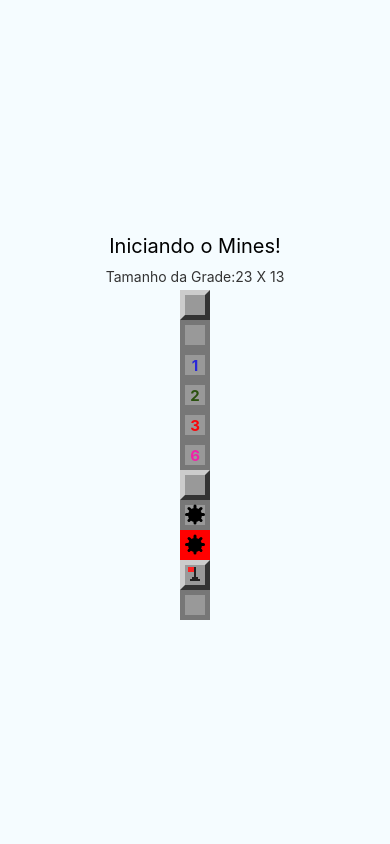
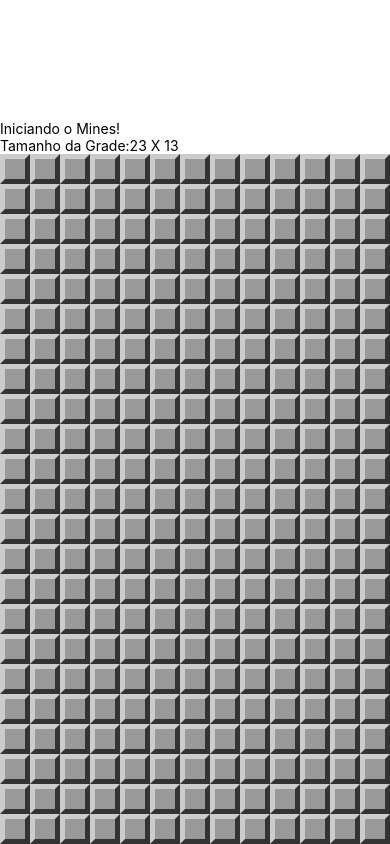
Before and after one commit to adilson-utiama/react-native-fundamentos, a React Native app in the folder mines/: screen / in a window 390 px wide. Built offline with nearby package versions, Linux system fonts and the light colour scheme.

Commit message:
Implementando a logica do jogo

```diff
--- a/mines/App.js
+++ b/mines/App.js
@@ -2,9 +2,32 @@
 import {StyleSheet, Text, View} from 'react-native';
 
 import params from './src/params'
-import Field from './src/components/Field'
+import MineField from './src/components/MineField'
+import {
+  createMinedBoard
+} from './src/functions'
 
 export default class App extends Component {
+
+  constructor(props) {
+    super(props)
+    this.state = this.createState()
+  }
+
+  minesAmount = () => {
+    const cols = params.getColumnsAmount()
+    const rows = params.getRowsAmount()
+    return Math.ceil(cols * rows * params.difficultLevel)
+  }
+
+  createState = () => {
+    const cols = params.getColumnsAmount()
+    const rows = params.getRowsAmount()
+    return {
+      board: createMinedBoard(rows, cols, this.minesAmount()),
+    }
+  }
+
   render() {
     return (
       <View style={styles.container}>
@@ -12,18 +35,9 @@
         <Text style={styles.instructions}>Tamanho da Grade:
             { params.getRowsAmount() } X { params.getColumnsAmount() }
         </Text>
-        <Field />
-        <Field opened />
-        <Field opened nearMines={1} />
-        <Field opened nearMines={2} />
-        <Field opened nearMines={3} />
-        <Field opened nearMines={6} />
-        <Field mined />
-        <Field mined opened />
-        <Field mined opened exploded />
-        <Field flagged />
-        <Field flagged opened />
-
+        <View style={styles.board}>
+          <MineField board={ this.state.board } />
+        </View>
       </View>
     );
   }
@@ -32,18 +46,10 @@
 const styles = StyleSheet.create({
   container: {
     flex: 1,
-    justifyContent: 'center',
+    justifyContent: 'flex-end'
+  },
+  board: {
     alignItems: 'center',
-    backgroundColor: '#F5FCFF',
-  },
-  welcome: {
-    fontSize: 20,
-    textAlign: 'center',
-    margin: 10,
-  },
-  instructions: {
-    textAlign: 'center',
-    color: '#333333',
-    marginBottom: 5,
-  },
+    backgroundColor: '#AAA'
+  }
 });
--- /dev/null
+++ b/mines/src/components/MineField.js
@@ -0,0 +1,20 @@
+import React from 'react'
+import { View, StyleSheet } from 'react-native'
+import Field from './Field'
+
+export default props => {
+    const rows = props.board.map((row, r) => {
+        const columns = row.map((field, c) => {
+            return <Field { ...field } key={ c } />
+        })
+        return <View key={ r } style={ { flexDirection: 'row' } } >{ columns }</View>
+    })
+    return <View style={ styles.container }>{ rows }</View>
+
+}
+
+const styles = StyleSheet.create({
+    container: {
+        backgroundColor: '#EEE',
+    }
+})
--- a/mines/src/functions.js
+++ b/mines/src/functions.js
@@ -16,8 +16,8 @@
 }
 
 //Espalha as minas aleatoriamente
-const speradMines = (board, minesAmount) => {
-    const rows = board.length,
+const spreadMines = (board, minesAmount) => {
+    const rows = board.length
     const columns = board[0].length
     let minesPlanted = 0
 
@@ -35,8 +35,81 @@
 //Cria  tabuleiros com as minas plantadas
 const createMinedBoard = (rows, columns, minesAmount) => {
     const board = createBoard(rows, columns)
-    speradMines(board, minesAmount)
+    spreadMines(board, minesAmount)
     return board
 }
 
-export { createMinedBoard }
+//Clona o tabuleiro
+const cloneboard = board => {
+    return board.map(rows => {
+        return rows.map(field => {
+            return { ...field }
+        })
+    })
+}
+
+//Verifica as linhas e colunas ao redor do campo
+const getNeighbors = (board, row, column) => {
+    const neighbors = []
+    const rows = [row - 1, roww, row + 1]
+    const columns = [column - 1, column, column + 1]
+    rows.forEach(r => {
+        columns.forEach(c => {
+            const different = r !== row || c !== column
+            const validRow = r >= 0 && board.length
+            const validColumn = c >= 0 && board[0].length
+            if(different && validRow && validColumn) {
+                neighbors.push(board[r][c])
+            }
+        })
+    })
+    return neighbors
+}
+
+//Verifica se os campos vizinhos são seguros
+const safeNeighborhood = (board, row, column) => {
+    const safes = (result, neighbor) => result && !neighbor.mined
+    return getNeighbors(board, row, column).reduce(safes, true)
+}
+
+//Abre o field e verifica os campos vizinhos
+const openField = (board, row, column) => {
+    const field = board[row][column]
+    if (!field.opened) {
+        field.opened = true
+        if (field.mined) {
+            field.exploded  = true
+        } else if (safeNeighborhood(board, row, column)) {
+            getNeighbors(board, row, column)
+                .forEach(n => openField(board, n.row, n.column))
+        } else {
+            const neighbors = getNeighbors(board, row, column)
+            field.nearMines = neighbors.filter(m => n.mined).length
+        }
+    }
+}
+
+const fields = board => [].concat( ...board )
+
+//Verifica se tem campos minados
+const hasExplosion = board => fields(board)
+    .filter(field => field.exploded).length > 0
+
+//Verrifica se ha campos nao minados e nao abertos nao descobertos
+const pendding = field => (field.mined && !field.flagged) || (!field.mined && !field.opened)
+
+//Verifica se jogador encontrou todos os campos nao minados (WIN)
+const wonGame = board => fields(board).filter(pendding).length === 0
+
+//Mostra todos os campos minados (LOSE)
+const showMines = board => fields(board).filter(field => field.mined)
+    .forEach(field => field.opened = true)
+
+export {
+    createMinedBoard,
+    cloneboard,
+    openField,
+    hasExplosion,
+    wonGame,
+    showMines
+}
```
